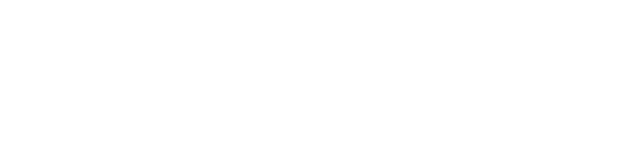
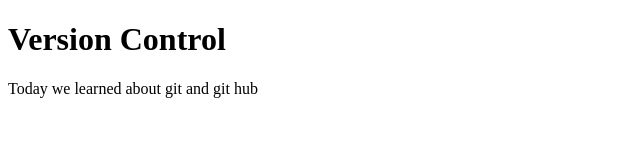
Before and after one commit to Naomhan4/Groupc24-25, a plain HTML site: page index.html in a window 1280 px wide. Shown: the whole page, without its empty margins (0-640 px from the left). Drawn offline with Linux system fonts and the light colour scheme.

Commit message:
Commit 4

```diff
--- a/index.html
+++ b/index.html
@@ -4,6 +4,7 @@
     <title>Version Control</title>
 </head>
 <body>
-
+    <h1> Version Control</h1>
+    <p> Today we learned about git and git hub</p>
 </body>
 </html>
```
